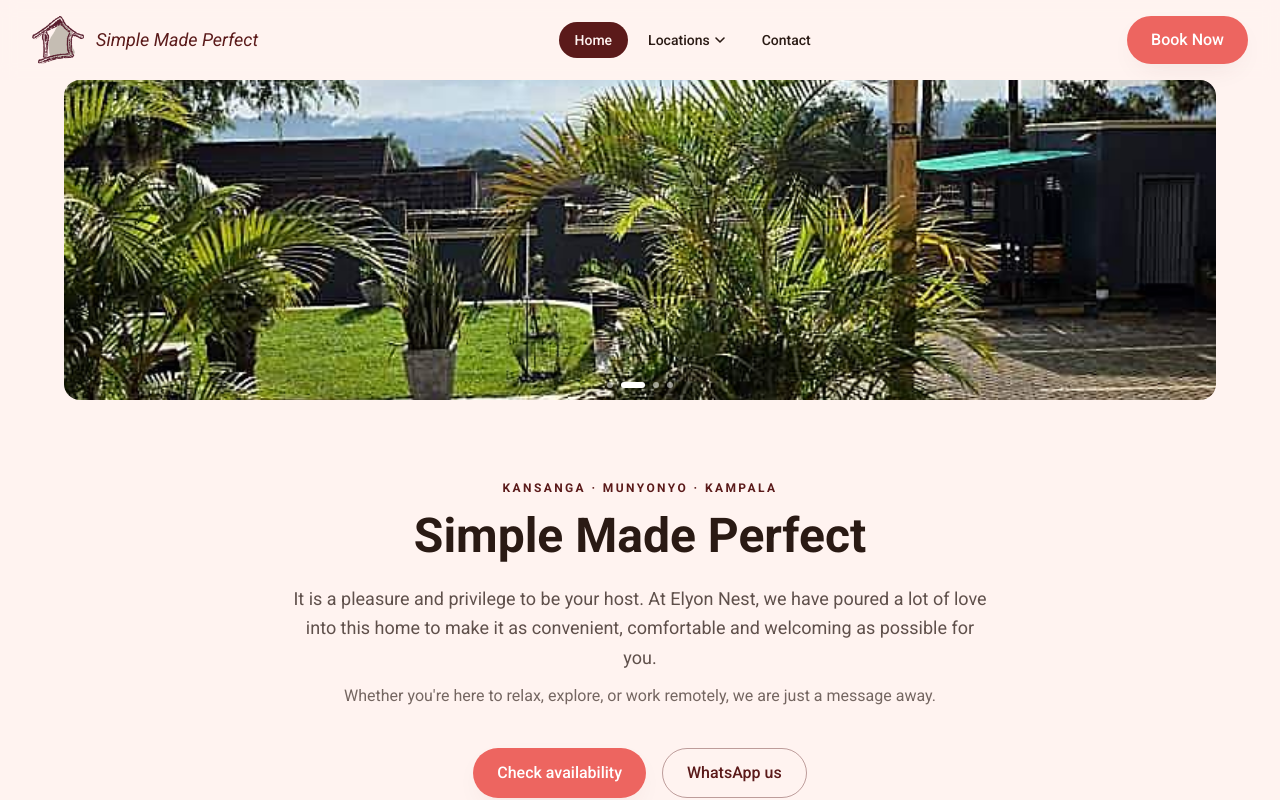
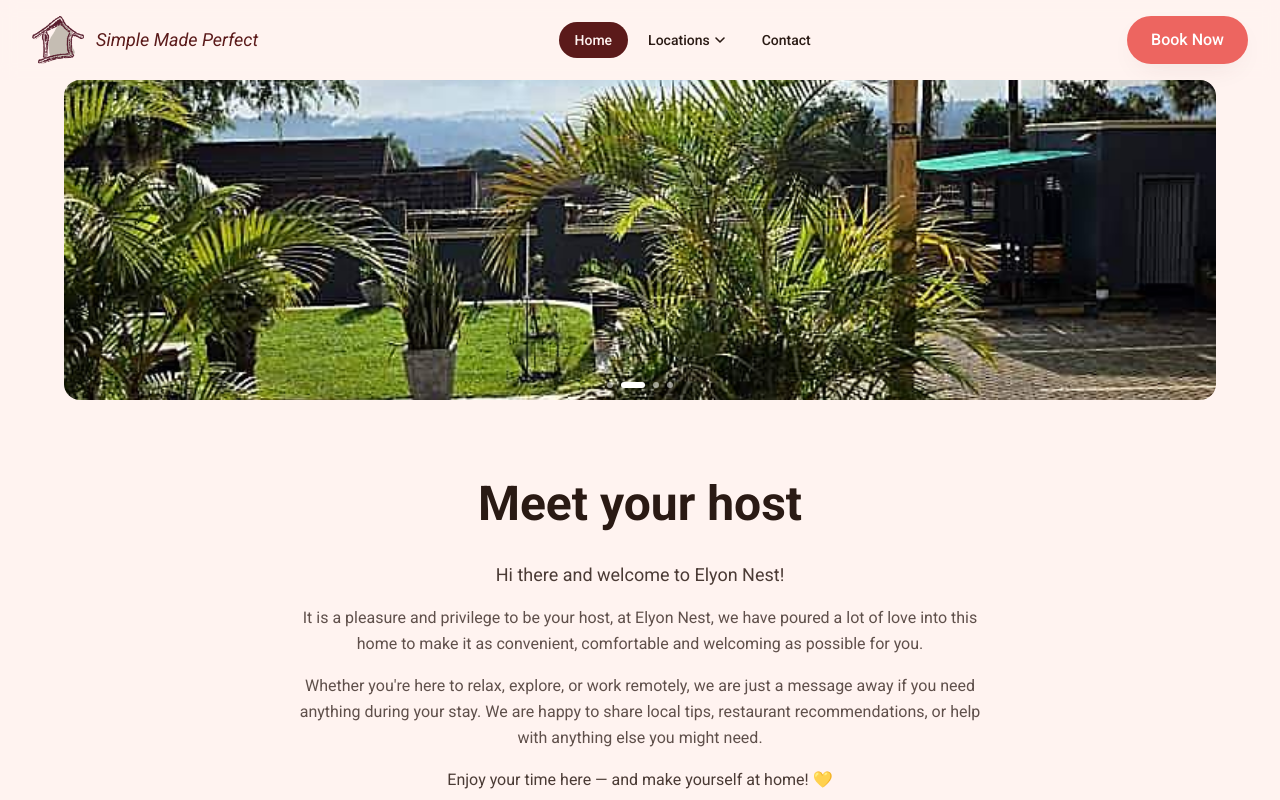
Before and after one commit to Ssali-Remy/ssali-remy.github, a React (Vite) app: page /#/ in a window 1280 px wide. Shown: the top 800 px of the page. Built offline with nearby package versions, Linux system fonts and the light colour scheme.

Commit message:
feat(Home): swap welcome to Meet your host + booklet text, drop WhatsApp, move CTA before mosaic

```diff
--- a/src/pages/Home.jsx
+++ b/src/pages/Home.jsx
@@ -295,40 +295,42 @@ export default function Home() {
       {/* Carousel 1 — exterior / compound shots */}
       <SlimCarousel images={heroBackgrounds} />
 
-      {/* Welcome statement */}
+      {/* Welcome statement — Meet your host */}
       <section style={{ backgroundColor: "#fff3f0" }} className="py-20">
         <div ref={welcomeRef} className="container-x max-w-3xl mx-auto text-center">
-          <p className={`text-xs uppercase tracking-[0.2em] font-semibold text-brand-maroon reveal-up stagger-1${welcomeInView ? " in-view" : ""}`}>
-            Kansanga · Munyonyo · Kampala
+          <h1 className={`text-4xl sm:text-5xl font-bold text-brand-ink leading-tight reveal-up stagger-1${welcomeInView ? " in-view" : ""}`}>
+            Meet your host
+          </h1>
+          <p className={`mt-8 text-lg text-brand-ink/85 leading-relaxed reveal-up stagger-2${welcomeInView ? " in-view" : ""}`}>
+            Hi there and welcome to Elyon Nest!
           </p>
-          <h1 className={`mt-4 text-4xl sm:text-5xl font-bold text-brand-ink leading-tight reveal-up stagger-2${welcomeInView ? " in-view" : ""}`}>
-            Simple Made Perfect
-          </h1>
-          <p className={`mt-6 text-lg text-brand-ink/75 leading-relaxed reveal-up stagger-3${welcomeInView ? " in-view" : ""}`}>
-            {site.welcome}
+          <p className={`mt-4 text-brand-ink/75 leading-relaxed reveal-up stagger-3${welcomeInView ? " in-view" : ""}`}>
+            It is a pleasure and privilege to be your host, at Elyon Nest, we
+            have poured a lot of love into this home to make it as convenient,
+            comfortable and welcoming as possible for you.
           </p>
-          <p className={`mt-3 text-brand-ink/65 reveal-up stagger-4${welcomeInView ? " in-view" : ""}`}>
-            {site.welcomeFollowUp}
+          <p className={`mt-4 text-brand-ink/75 leading-relaxed reveal-up stagger-4${welcomeInView ? " in-view" : ""}`}>
+            Whether you're here to relax, explore, or work remotely, we are
+            just a message away if you need anything during your stay. We are
+            happy to share local tips, restaurant recommendations, or help
+            with anything else you might need.
           </p>
-          <div className={`mt-10 flex justify-center gap-4 flex-wrap reveal-up stagger-5${welcomeInView ? " in-view" : ""}`}>
-            <Link to="/booking" className="btn-primary">
-              Check availability
-            </Link>
-            <a
-              href={`https://wa.me/${site.contact.whatsappE164}`}
-              target="_blank"
-              rel="noreferrer"
-              className="btn-ghost"
-            >
-              WhatsApp us
-            </a>
-          </div>
+          <p className={`mt-4 text-brand-ink/85 leading-relaxed reveal-up stagger-5${welcomeInView ? " in-view" : ""}`}>
+            Enjoy your time here — and make yourself at home! <span aria-hidden="true">💛</span>
+          </p>
         </div>
       </section>
 
       {/* Carousel 2 — interior shots (sits on #fff3f0 between the two sections) */}
       <div style={{ backgroundColor: "#fff3f0" }} className="pb-10">
         <SlimCarousel images={INTERIOR_IMAGES} interval={4500} />
+      </div>
+
+      {/* Check Availability — moved here, just before the mosaic */}
+      <div style={{ backgroundColor: "#fff3f0" }} className="pb-16 text-center">
+        <Link to="/booking" className="btn-primary">
+          Check availability
+        </Link>
       </div>
 
       <SectionFade from="#fff3f0" to="#f3eed9" />
```
